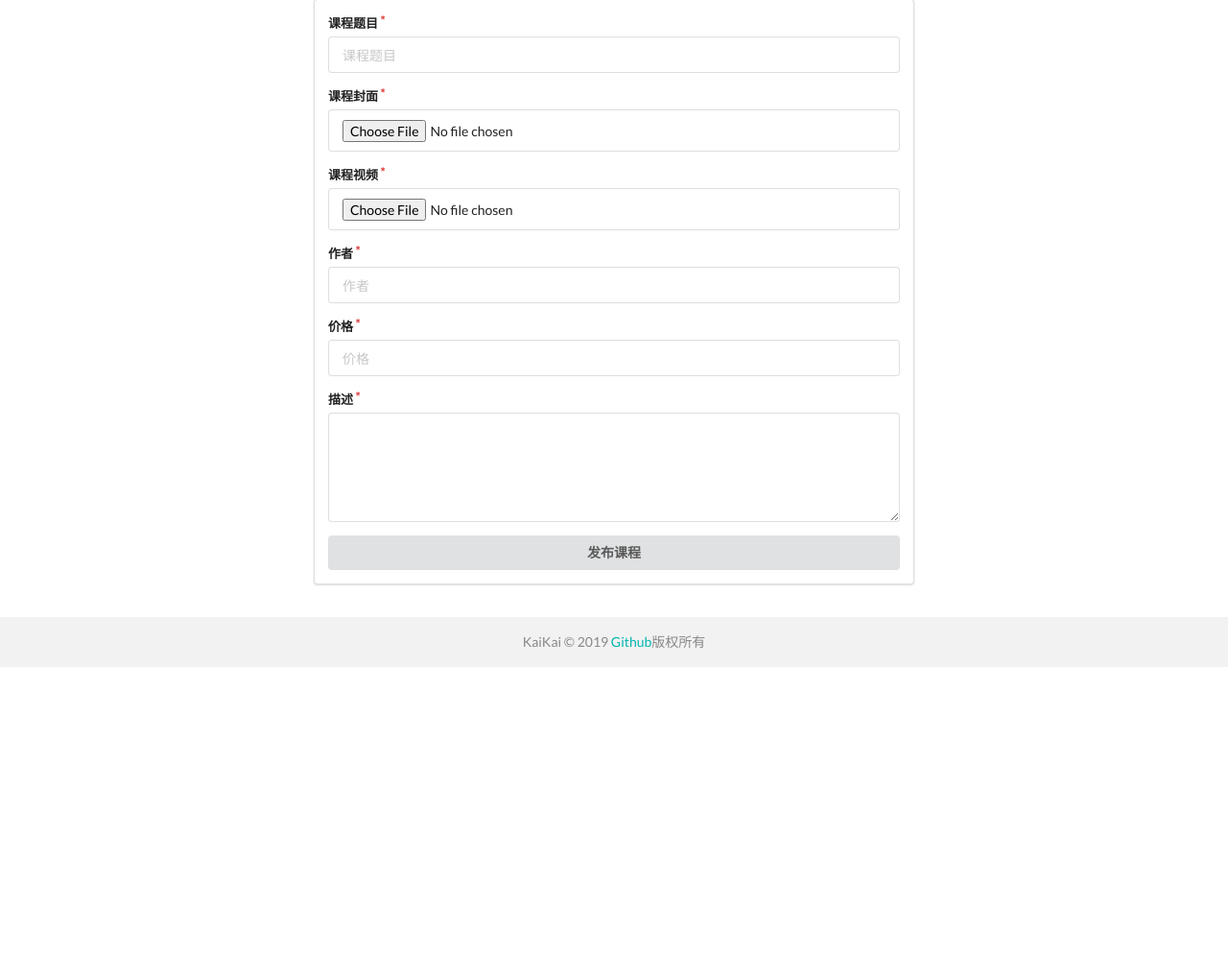
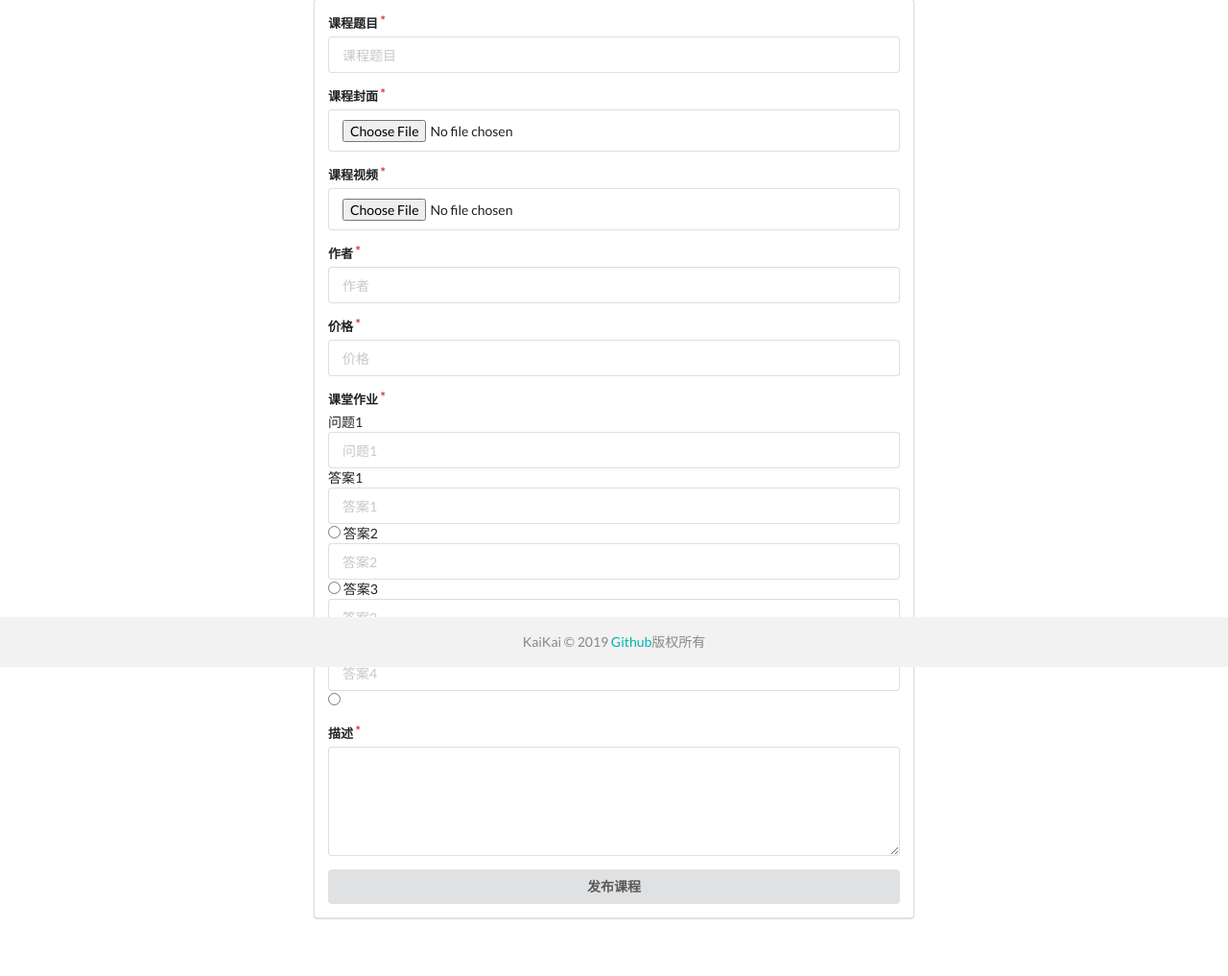
Before and after one commit to 18898286061/CourseExpress, a Node project: template views/createCourse.ejs in a window 1280 px wide. Shown: the part 105-1122 px from the top of the page at 96% size. Before the commit the page ends 800 px from the top, so only its background shows below. Run offline with Node 20 templates, Linux system fonts and the light colour scheme; the template is opened without the code that fills it, so the values that code supplies are empty; some libraries are stand-ins or nearby versions.

Commit message:
1. 完成删除课程功能 2. 初步完成添加作业功能,还需添加新的数据库字段

```diff
--- a/lib/mongo.js
+++ b/lib/mongo.js
@@ -24,7 +24,8 @@ exports.Course = mongolass.model('Course', {
   price: { type: 'number', require: true },
   description: { type: 'string', require: true },
   courseUser: { type: 'string' },
-  vedio: {type: 'string'}
+  vedio: {type: 'string'},
+  task: {type: 'string'}
 })
 exports.Course.index({courseName: 1, _id: -1 }, { unique: true }).exec()
 
--- a/views/buy.ejs
+++ b/views/buy.ejs
@@ -13,7 +13,9 @@ ul{
 </style>
 <div class="buy">
   <h1><%= course.courseName %></h1>
-  <img src="/img/<%= course.cover %>" style="width: 500px; border-radius: 2px">
+  <div className="imgWrapper" style="width: 500px; height: 220px; border-radius: 2px; overflow: hidden;">
+    <img src="/img/<%= course.cover %>" style="width: 100%;"/>
+  </div>
   <ul>
     <li>作者：<%= course.author %></li>
     <li>详情：<%- course.description %></li>
@@ -52,7 +54,7 @@ for(var i = 0; i < json.length; i++) {
 if(json[0] === ""){
   jsonLength = jsonLength - 1
 }
-$('.buyAmount').replaceWith(`<li>已有：${jsonLength}参加</li>`)
+$('.buyAmount').replaceWith(`<li>已有：${jsonLength} 人参加该课程</li>`)
 </script>
 
 <%- include('footer') %>
--- a/views/createCourse.ejs
+++ b/views/createCourse.ejs
@@ -27,6 +27,15 @@
         <label>价格</label>
         <input placeholder="价格" type="number" name="price">
       </div>
+
+      <div class="field required"><label>课堂作业</label>
+        <span>问题1</span><input placeholder="问题1" type="text" name="question">
+        <span>答案1</span><input placeholder="答案1" type="text" name="task"><input name="answer" type="radio"/>
+        <span>答案2</span><input placeholder="答案2" type="text" name="task"><input name="answer" type="radio"/>
+        <span>答案3</span><input placeholder="答案3" type="text" name="task"><input name="answer" type="radio"/>
+        <span>答案4</span><input placeholder="答案4" type="text" name="task"><input name="answer" type="radio"/>
+      </div>
+
       <div class="field required">
         <label>描述</label>
         <textarea name="description" rows="5"></textarea>
--- a/views/signin.ejs
+++ b/views/signin.ejs
@@ -44,7 +44,7 @@
           <div class="field">
             <div class="ui left icon input">
               <i class="user icon"></i>
-              <input type="text" name="email" placeholder="请输入账号">
+              <input type="text" name="name" placeholder="请输入账号">
             </div>
           </div>
           <div class="field">
```
Also changed, not shown: models/courses.js (+8 -0 lines), routes/admin.js (+20 -0 lines), routes/createCourse.js (+7 -1 lines).
